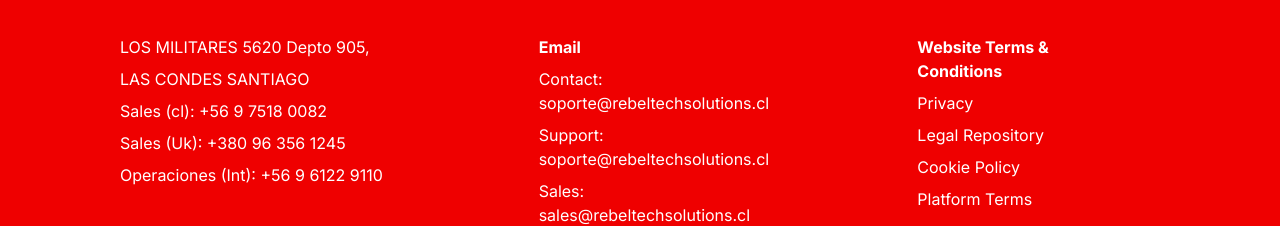
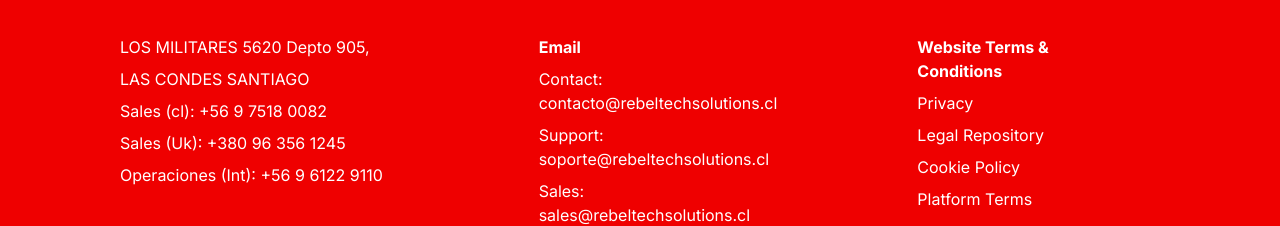
Before and after one commit to sauriomac/knowhow, a Next.js app: page / in a window 1280 px wide. Shown: the part 2473-2699 px from the top of the page. Built offline with nearby package versions, Linux system fonts and the light colour scheme.

Commit message:
contacto  update

```diff
--- a/src/app/page.tsx
+++ b/src/app/page.tsx
@@ -125,7 +125,7 @@
           <div className="flex flex-col space-y-2 px-20">
             {/* Columna central */}
             <p className="font-bold">Email</p>
-            <p>Contact: soporte@rebeltechsolutions.cl</p>
+            <p>Contact: contacto@rebeltechsolutions.cl</p>
             <p>Support: soporte@rebeltechsolutions.cl</p>
             <p>Sales: sales@rebeltechsolutions.cl</p>
           </div>
```
